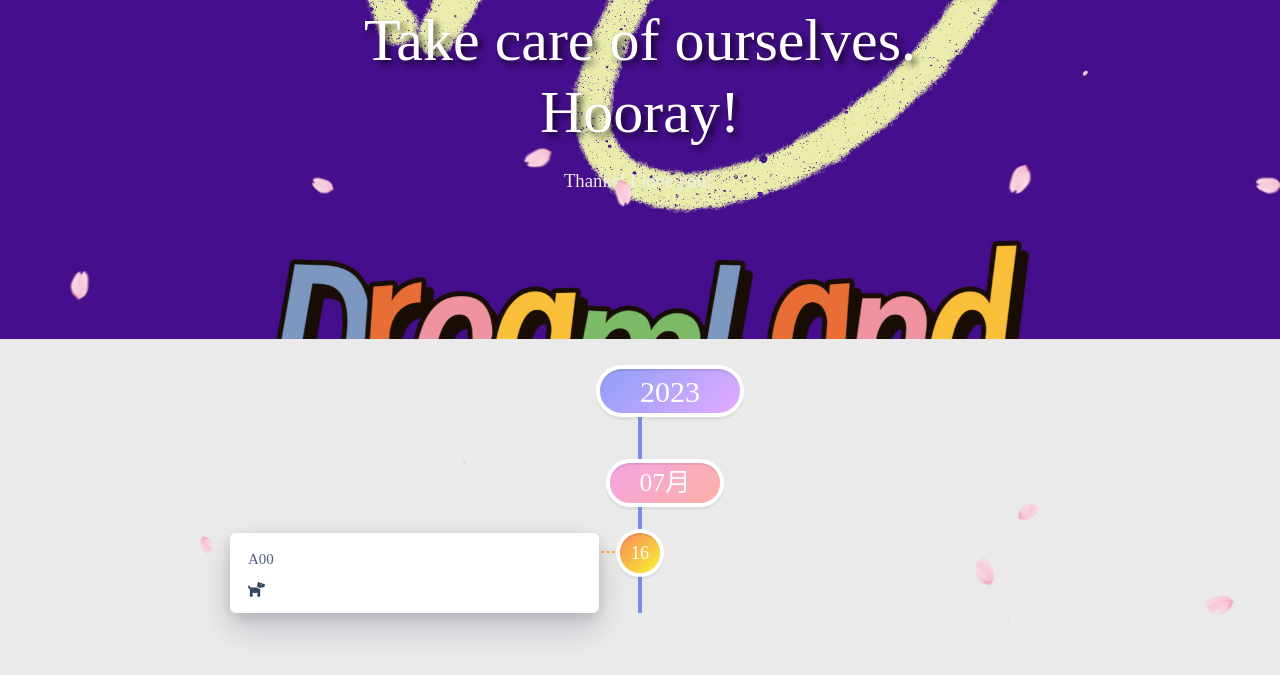
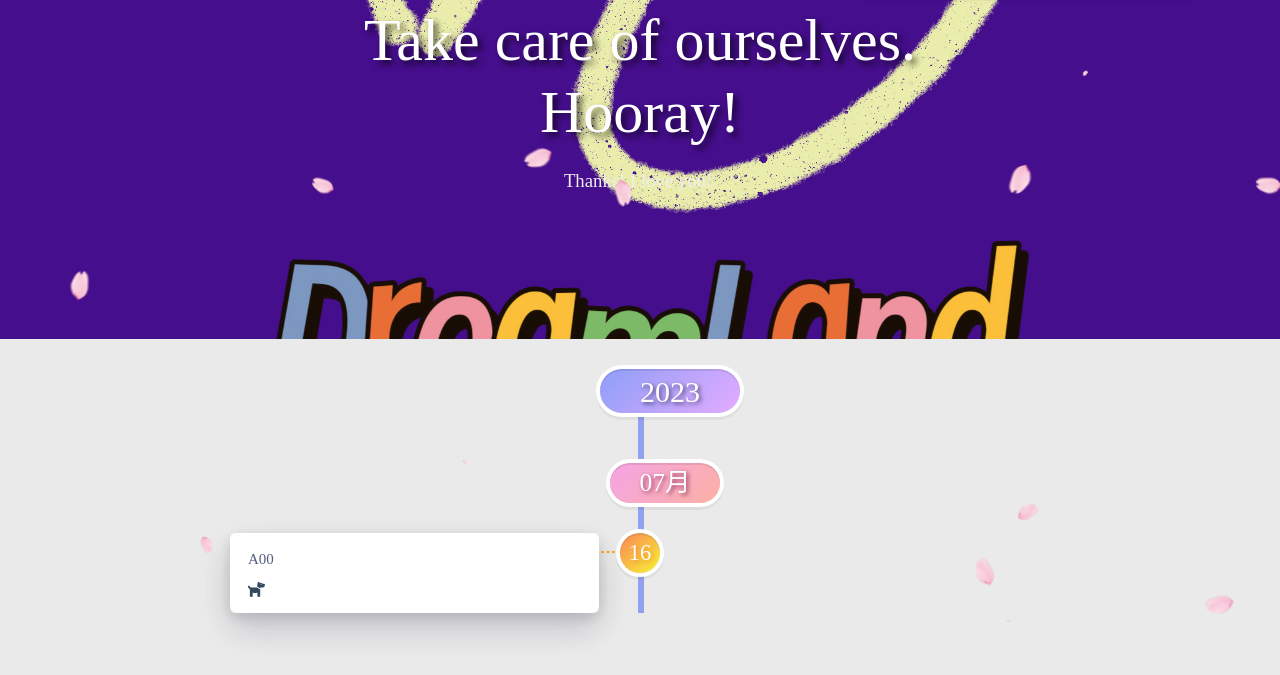
Before and after one commit to 02chloe/02chloe.github.io, a plain HTML site: page archives/index.html in a window 1280 px wide. Shown: the part 141-816 px from the top of the page. Drawn offline with Linux system fonts and the light colour scheme; some packages are replaced by stand-ins of ours; a script that the page names is missing; a web font is replaced by a local one.

Commit message:
Site updated: 2023-07-17 02:56:50

```diff
--- a/css/matery.css
+++ b/css/matery.css
@@ -1356,11 +1356,17 @@ thead {
     justify-content: center; /* 水平居中对齐 */
     align-items: center; /* 垂直居中对齐 */
     text-align: center;
+    transition: transform 0.3s ease; /* 添加过渡效果 */
 }
 
 #cd-timeline .year a {
     color: #fff;
-    font-family: sub-font;
+    font-family: navi-font;
+    text-shadow: 2px 2px 4px rgba(4, 2, 33, 0.596);
+
+}
+#cd-timeline .year:hover {
+    transform: scale(1.2); /* 鼠标滑过时放大到 1.1 倍大小 */
 }
 
 #cd-timeline .month {
@@ -1377,11 +1383,16 @@ thead {
     justify-content: center; /* 水平居中对齐 */
     align-items: center; /* 垂直居中对齐 */
     text-align: center;
+    transition: transform 0.3s ease; /* 添加过渡效果 */
 }
 
 #cd-timeline .month a {
     color: #fff;
-    font-family: sub-font;
+    font-family: title-font;
+    text-shadow: 2px 2px 4px rgba(104, 3, 55, 0.694);
+}
+#cd-timeline .month:hover {
+    transform: scale(1.2); /* 鼠标滑过时放大到 1.1 倍大小 */
 }
 
 #cd-timeline .day {
@@ -1390,12 +1401,13 @@ thead {
     background: linear-gradient(135deg, #fc8658, #f5f532);
     color: #fff;
     border-radius: 30px;
-    font-size: 1.2rem;
+    font-size: 1.5rem;
     display: flex; /* 使用 Flex 布局 */
     justify-content: center; /* 水平居中对齐 */
     align-items: center; /* 垂直居中对齐 */
     text-align: center;
-    font-family: title-font;
+    font-family: navi-font;
+    text-shadow: 2px 2px 4px rgba(249, 90, 27, 0.5);
 }
 
 #cd-timeline {
@@ -1413,9 +1425,10 @@ thead {
     top: 0;
     left: 18px;
     height: 100%;
-    width: 4px;
-    background: #5c73f8c8;
-}
+    width: 6px;
+    background: #5c73f89c;
+}
+
 
 @media only screen and (min-width: 900px) {
     #cd-timeline {
```
